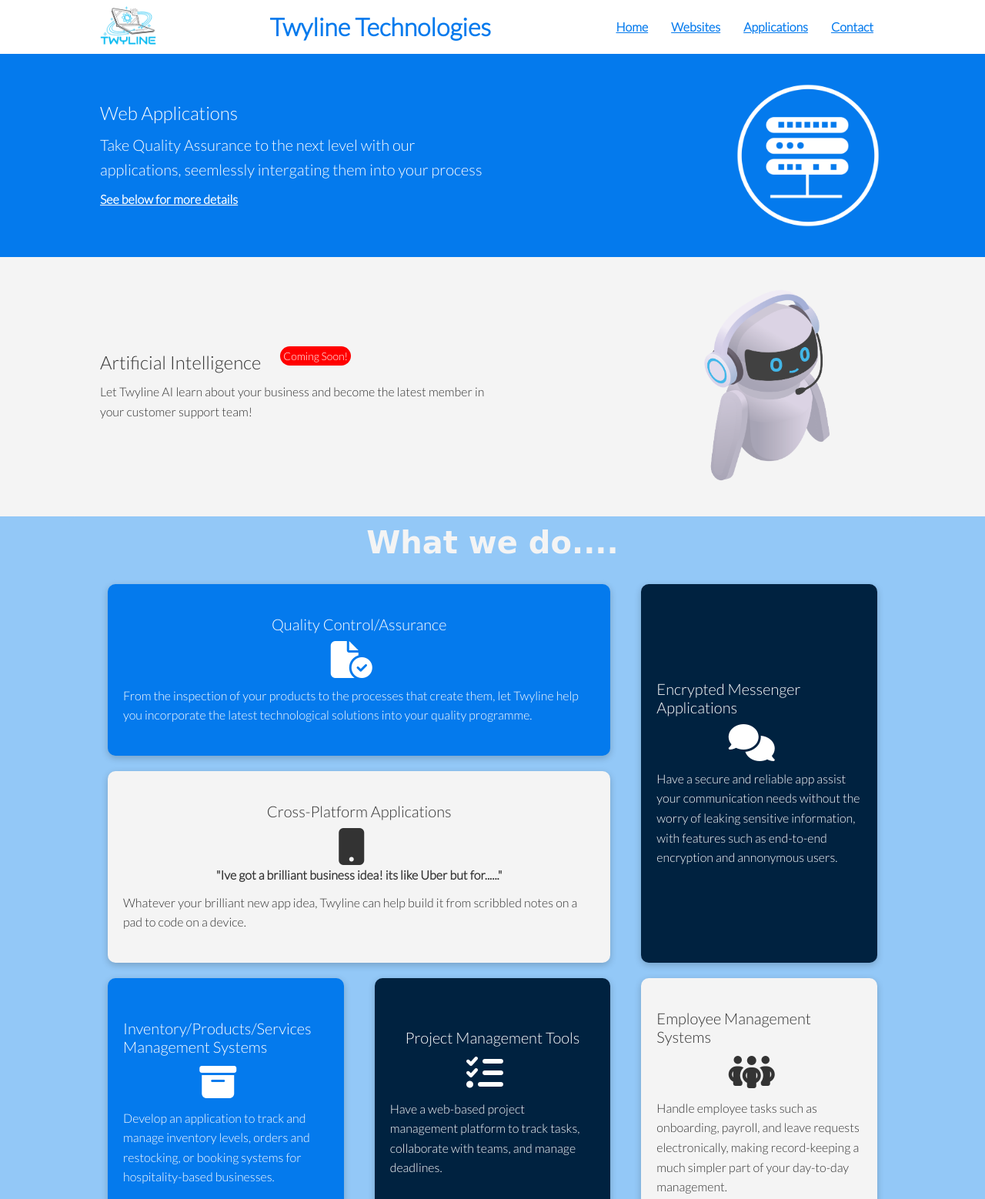
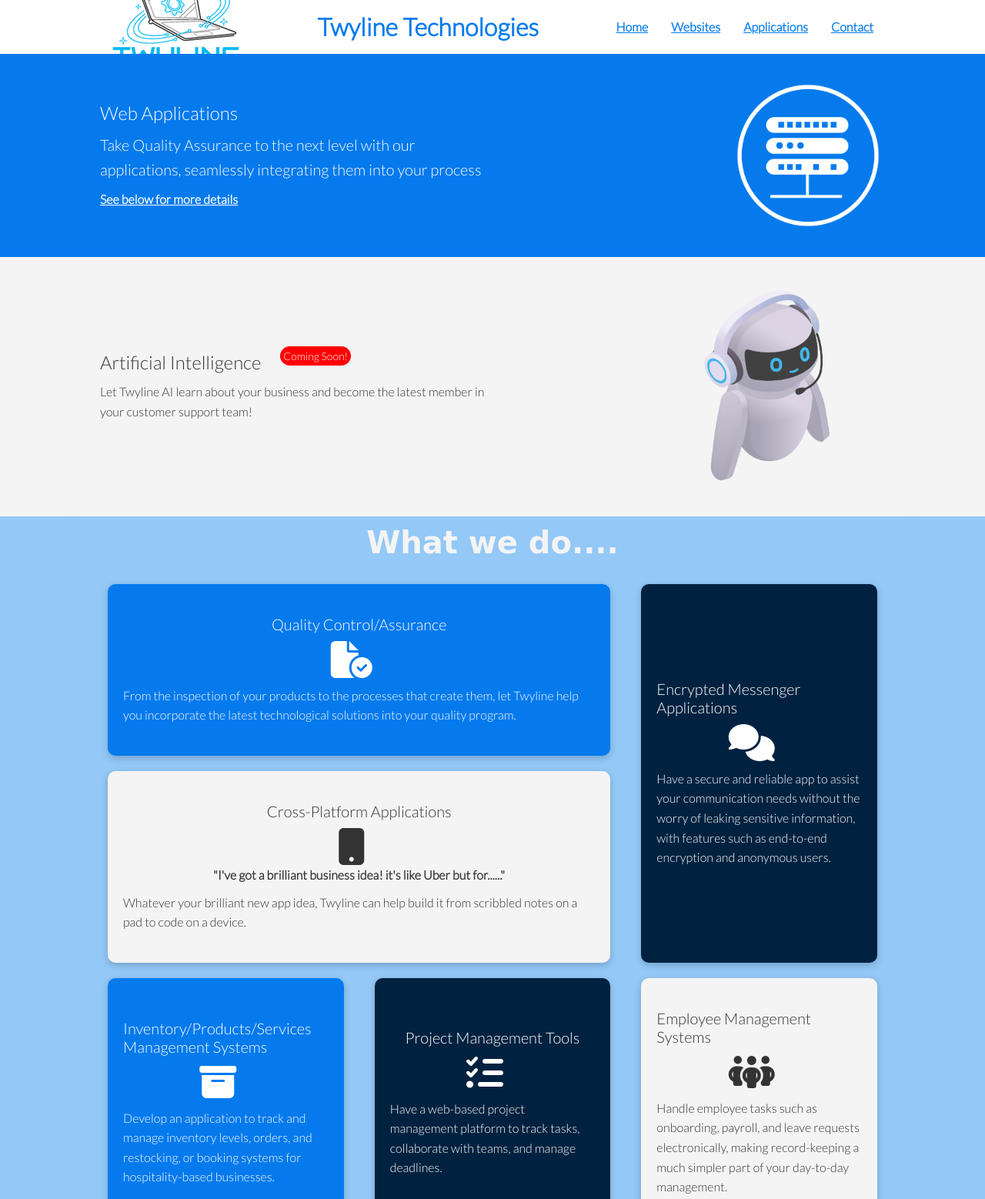
Before and after one commit to johnrtwyford/mywebsite, a plain HTML site: page applications.html in a window 1280 px wide. Shown: the top 1558 px of the page at 77% size. Drawn offline with Linux system fonts and the light colour scheme.

Commit message:
Update applications.html

```diff
--- a/applications.html
+++ b/applications.html
@@ -12,7 +12,7 @@
     <!-- Navbar -->
     <div class="navbar">
         <div class="container flex">
-            <img class="logo-pic" src="img/logo.png">
+            <a href="index.html"><img class="logo-pic" src="img/logo.png"></a>
             <h1 class="logo">Twyline Technologies</h1>
             <nav>
                 <ul>
@@ -30,7 +30,7 @@
         <div class="container grid">
             <div>
                 <h1 class="xl">Web Applications</h1>
-                <p class="lead">Take Quality Assurance to the next level with our applications, seemlessly intergating them into your process</p>
+                <p class="lead">Take Quality Assurance to the next level with our applications, seamlessly integrating them into your process</p>
                 <a href="#"><p>See below for more details</p></a>
             </div>
             <img src="img/server.png" alt="">
@@ -56,21 +56,21 @@
                 <h1 class="lead">Quality Control/Assurance</h1>
                 <i class="fas fa-light fa-file-circle-check fa-3x"></i>
                 <p>
-                    From the inspection of your products to the processes that create them, let Twyline help you incorporate the latest technological solutions into your quality programme.
+                    From the inspection of your products to the processes that create them, let Twyline help you incorporate the latest technological solutions into your quality program.
                 </p>
             </div>
             <div class="card flex bg-dark">
                 <h1 class="lead ">Encrypted Messenger Applications</h1>
                 <i class="fas fa-solid fa-comments fa-3x"></i>
                 <p>
-                    Have a secure and reliable app assist your communication needs without the worry of leaking sensitive information, with features such as end-to-end encryption and annonymous users.
+                    Have a secure and reliable app to assist your communication needs without the worry of leaking sensitive information, with features such as end-to-end encryption and anonymous users.
                 </p>
             </div>
             <div class="card flex bg-light">
                 <h1 class="lead ">Cross-Platform Applications</h1>
                 <i class="fas fa-duotone fa-mobile-button fa-3x"></i>
                 <blockquote>
-                    "Ive got a brilliant business idea! its like Uber but for......"
+                    "I've got a brilliant business idea! it's like Uber but for......"
                 </blockquote>
                 <p>Whatever your brilliant new app idea, Twyline can help build it from scribbled notes on a pad to code on a device.</p>
             </div>
@@ -78,7 +78,7 @@
                 <h1 class="lead">Inventory/Products/Services Management Systems</h1>
                 <i class="fas fa-regular fa-box-archive fa-3x"></i>
                 <p>
-                    Develop an application to track and manage inventory levels, orders and restocking, or booking systems for hospitality-based businesses.
+                    Develop an application to track and manage inventory levels, orders, and restocking, or booking systems for hospitality-based businesses.
                 </p>
             </div>
             <div class="card flex bg-dark">
```
